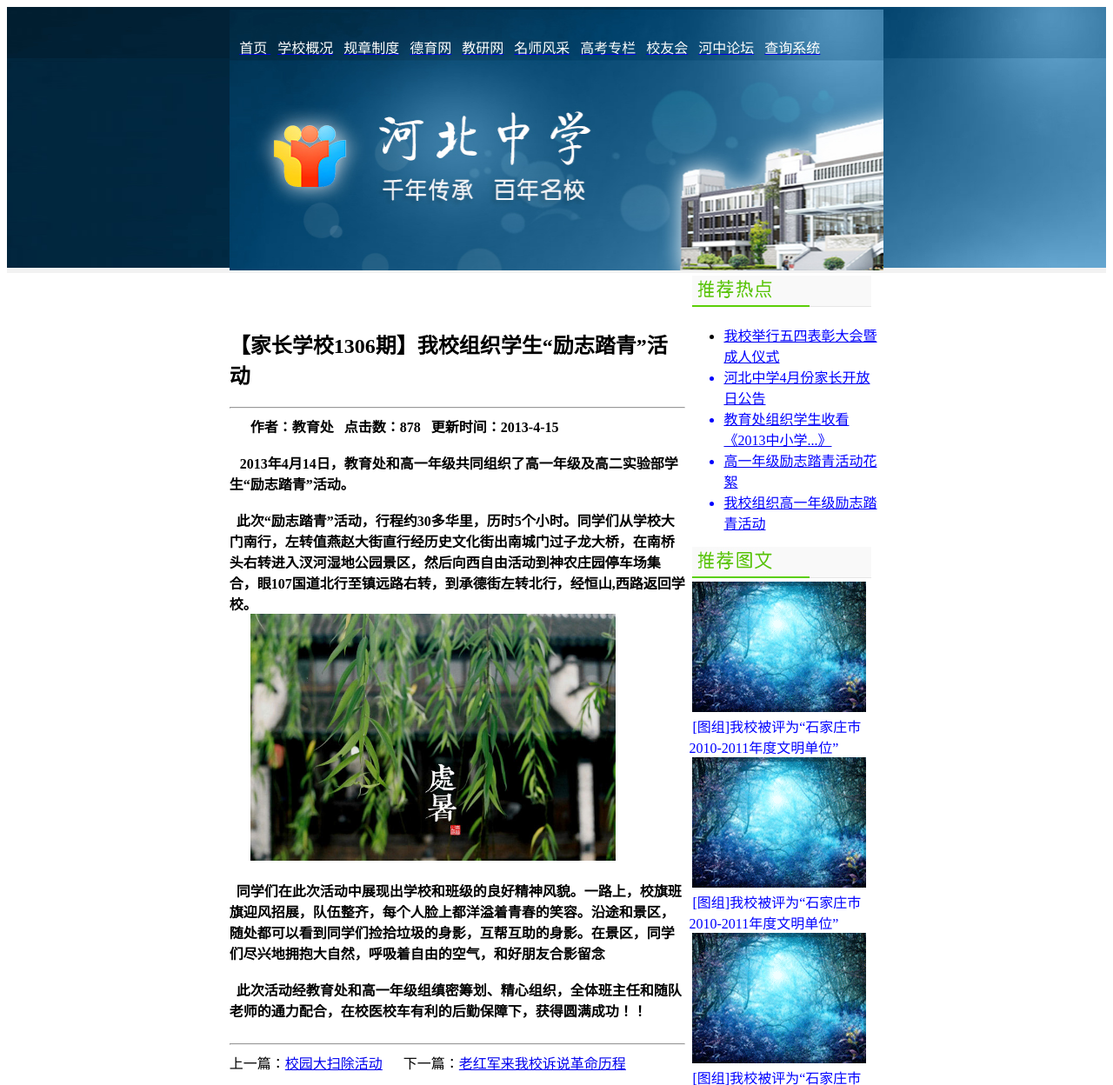
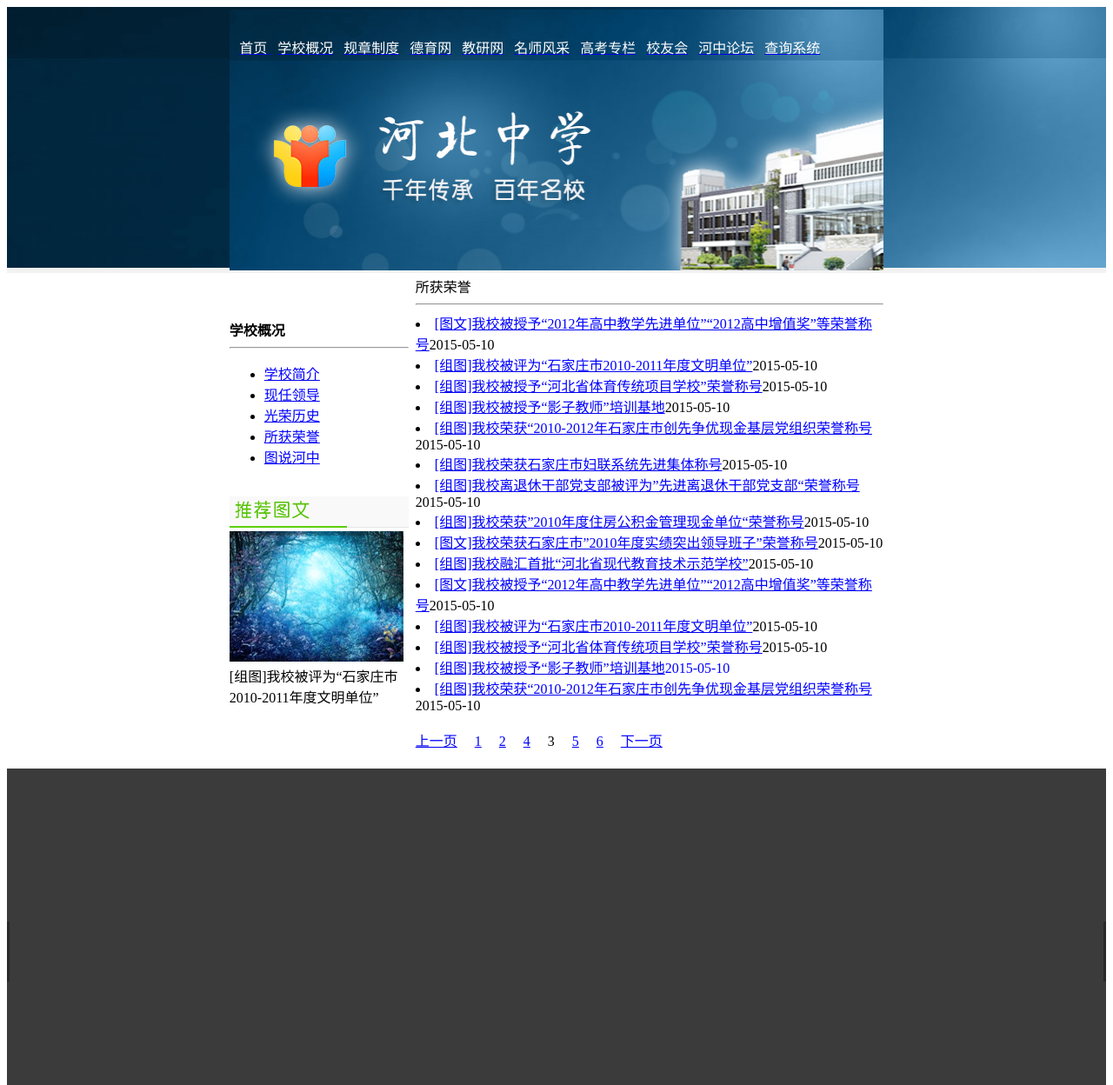
Before and after one commit to KIDkid1412/Web1, a plain HTML site: page lab5/list.html in a window 1280 px wide. Shown: the top 1248 px of the page at 87% size. Drawn offline with Linux system fonts and the light colour scheme.

Commit message:
这个才是真的list

```diff
--- a/lab5/list.html
+++ b/lab5/list.html
@@ -9,9 +9,10 @@
         <tr  >
             <td></td>
             <td rowspan="2" height="294" width="60%">
-            <table background="images/banner.gif" height="300px" width="100%">
+            <table background="images/banner.gif"
+             height="300px" width="100%">
             <tr>
-            <td height="50px" valign="bottom">
+            <td height="50spx" valign="bottom">
             &nbsp;&nbsp;<a href="file:///I:/Web/homework/lab5/content.html"><font color="white">首页</font> </a>&nbsp;
             <a href="file:///I:/Web/homework/lab5/content.html"><font color="white">学校概况</font></a>&nbsp;&nbsp;
             <a href="file:///I:/Web/homework/lab5/content.html"><font color="white">规章制度</font></a>&nbsp;&nbsp;
@@ -36,57 +37,66 @@
             <td></td>
         </tr>
     </table>
-    <table align="center" width="60%">
-        <tr>
-            <td width="70%">
-            <h2><b><font face="黑体" > 【家长学校1306期】我校组织学生“励志踏青”活动</font></b></h2>
-            <hr/>
-            &nbsp;&nbsp;&nbsp;&nbsp;&nbsp;&nbsp;<b>作者：教育处&nbsp;&nbsp;
-            点击数：878&nbsp;&nbsp;
-            更新时间：2013-4-15<br/><br/>
-            &nbsp;&nbsp; 2013年4月14日，教育处和高一年级共同组织了高一年级及高二实验部学生“励志踏青”活动。<br/><br/>
-            &nbsp;&nbsp;此次“励志踏青”活动，行程约30多华里，历时5个小时。同学们从学校大门南行，左转值燕赵大街直行经历史文化街出南城门过子龙大桥，在南桥头右转进入汊河湿地公园景区，然后向西自由活动到神农庄园停车场集合，眼107国道北行至镇远路右转，到承德街左转北行，经恒山,西路返回学校。<br/>
-            &nbsp;&nbsp;&nbsp;&nbsp;&nbsp;&nbsp;<img src="images/newspic.jpg" width="80%" ><br/><br/>
-            &nbsp;&nbsp;同学们在此次活动中展现出学校和班级的良好精神风貌。一路上，校旗班旗迎风招展，队伍整齐，每个人脸上都洋溢着青春的笑容。沿途和景区，随处都可以看到同学们捡拾垃圾的身影，互帮互助的身影。在景区，同学们尽兴地拥抱大自然，呼吸着自由的空气，和好朋友合影留念<br/><br/>
-            &nbsp;&nbsp;此次活动经教育处和高一年级组缜密筹划、精心组织，全体班主任和随队老师的通力配合，在校医校车有利的后勤保障下，获得圆满成功！！</b><br/><br/>
+<table align="center" width="60%">
+    <tr>
+        <td width="25%">
+            <font color="黑体" ><b>学校概况</b></font>
             <hr>
-            上一篇：<a href="file:///I:/Web/homework/lab5/content.html">校园大扫除活动<a/>&nbsp;&nbsp;&nbsp;&nbsp;&nbsp;&nbsp;下一篇：<a href="file:///I:/Web/homework/lab5/content.html">老红军来我校诉说革命历程<a/>
+            <ul>
+                <li><a href="file:///I:/Web/homework/lab5/content.html"text-decoration: none><font color="blue"> 学校简介</font></a></li>
+                <li><a href="file:///I:/Web/homework/lab5/content.html"><font color="blue">现任领导</font></a></li>
+                <li><a href="file:///I:/Web/homework/lab5/content.html"><font color="blue">光荣历史</font></a></li>
+                <li><a href="file:///I:/Web/homework/lab5/content.html"><font color="blue">所获荣誉</font></a></li>
+                <li><a href="file:///I:/Web/homework/lab5/content.html"><font color="blue">图说河中</font></a></li>
+            </ul>
+            <br>
+            <img src="images/tjpic.gif"/><br>
+            <img src="images/pic.gif"/><br>
+            [组图]我校被评为“石家庄市<br>2010-2011年度文明单位”
+            <td/>
 
 
+            <td width="75%">
+            <font color="黑体">所获荣誉</font>
+            <hr>
+
+            <li><a href="file:///I:/Web/homework/lab5/content.html"><font color="blue">[图文]我校被授予“2012年高中教学先进单位”“2012高中增值奖”等荣誉称号</font></a>2015-05-10</li>
+            <li><a href="file:///I:/Web/homework/lab5/content.html"><font color="blue">[组图]我校被评为“石家庄市2010-2011年度文明单位”</font></a>2015-05-10</li>
+            <li><a href="file:///I:/Web/homework/lab5/content.html"><font color="blue">[组图]我校被授予“河北省体育传统项目学校”荣誉称号</font></a>2015-05-10</li>
+            <li><a href="file:///I:/Web/homework/lab5/content.html"><font color="blue">[组图]我校被授予“影子教师”培训基地</font></a>2015-05-10</li>
+            <li><a href="file:///I:/Web/homework/lab5/content.html"><font color="blue">[组图]我校荣获“2010-2012年石家庄市创先争优现金基层党组织荣誉称号</font></a>2015-05-10</li>
+            <li><a href="file:///I:/Web/homework/lab5/content.html"><font color="blue">[组图]我校荣获石家庄市妇联系统先进集体称号</font></a>2015-05-10</li>
+            <li><a href="file:///I:/Web/homework/lab5/content.html"><font color="blue">[组图]我校离退休干部党支部被评为”先进离退休干部党支部“荣誉称号</font></a>2015-05-10</li>
+            <li><a href="file:///I:/Web/homework/lab5/content.html"><font color="blue">[组图]我校荣获”2010年度住房公积金管理现金单位“荣誉称号</font></a>2015-05-10</li>
+            <li><a href="file:///I:/Web/homework/lab5/content.html"><font color="blue">[图文]我校荣获石家庄市”2010年度实绩突出领导班子”荣誉称号</font></a>2015-05-10</li>
+            <li><a href="file:///I:/Web/homework/lab5/content.html"><font color="blue">[组图]我校融汇首批“河北省现代教育技术示范学校”</font></a>2015-05-10</li>
+            <li><a href="file:///I:/Web/homework/lab5/content.html"><font color="blue">[图文]我校被授予“2012年高中教学先进单位”“2012高中增值奖”等荣誉称号</font></a>2015-05-10</li>
+            <li><a href="file:///I:/Web/homework/lab5/content.html"><font color="blue">[组图]我校被评为“石家庄市2010-2011年度文明单位”</font></a>2015-05-10</li>
+            <li><a href="file:///I:/Web/homework/lab5/content.html"><font color="blue">[组图]我校被授予“河北省体育传统项目学校”荣誉称号</font></a>2015-05-10</li>
+            <li><a href="file:///I:/Web/homework/lab5/content.html"><font color="blue">[组图]我校被授予“影子教师”培训基地</a>2015-05-10</font></li>
+            <li><a href="file:///I:/Web/homework/lab5/content.html"><font color="blue">[组图]我校荣获“2010-2012年石家庄市创先争优现金基层党组织荣誉称号</font></a>2015-05-10</li>
+            <br>
+            <a href="file:///I:/Web/homework/lab5/content.html"><font color="blue">上一页</font></a>&nbsp;&nbsp;&nbsp;&nbsp;
+            <a href="file:///I:/Web/homework/lab5/content.html"><font color="blue">1</font></a>&nbsp;&nbsp;&nbsp;&nbsp;
+            <a href="file:///I:/Web/homework/lab5/content.html"><font color="blue">2</font></a>&nbsp;&nbsp;&nbsp;&nbsp;
+            <a href="file:///I:/Web/homework/lab5/content.html"><font color="blue">4</font></a>&nbsp;&nbsp;&nbsp;&nbsp;
+            3&nbsp;&nbsp;&nbsp;&nbsp;
+            <a href="file:///I:/Web/homework/lab5/content.html"><font color="blue">5</font></a>&nbsp;&nbsp;&nbsp;&nbsp;
+            <a href="file:///I:/Web/homework/lab5/content.html"><font color="blue">6</font></a>&nbsp;&nbsp;&nbsp;&nbsp;
+            <a href="file:///I:/Web/homework/lab5/content.html"><font color="blue">下一页</font></a>
+
+        </td>
+    </tr>
 
 
-            </td>
-            <td width="30%">
-            &nbsp;<img src="images/hot.gif">
-                <ul>
-                <li><a href="file:///I:/Web/homework/lab5/content.html"><font color="blue">我校举行五四表彰大会暨成人仪式<a/></li>
-                <li><a href="file:///I:/Web/homework/lab5/content.html"><font color="blue"><font color="blue">河北中学4月份家长开放日公告<a/></li>
-                <li><a href="file:///I:/Web/homework/lab5/content.html"><font color="blue">教育处组织学生收看《2013中小学...》<a/></li>
-                <li><a href="file:///I:/Web/homework/lab5/content.html"><font color="blue">高一年级励志踏青活动花絮<a/></li>
-                <li><a href="file:///I:/Web/homework/lab5/content.html"><font color="blue">我校组织高一年级励志踏青活动<a/></li>
-                </ul>
-                &nbsp;<img src="images/tjpic.gif"><br/>
-                &nbsp;<img src="images/pic.gif"><br/>
-                &nbsp;[图组]我校被评为“石家庄市2010-2011年度文明单位”<br/>
-                &nbsp;<img src="images/pic.gif"><br/>
-                &nbsp;[图组]我校被评为“石家庄市2010-2011年度文明单位”<br/>
-                &nbsp;<img src="images/pic.gif"><br/>
-                &nbsp;[图组]我校被评为“石家庄市2010-2011年度文明单位”
-            </td>
-        </tr>
-    </table>
-
-
-
-    <table background="images/foot_bg.gif" width="100%" height="10%" border="0">
+</table>
+<br>
+ <table background="images/foot_bg.gif" width="100%" height="10%" border="0">
         <tr >
-            <td align="center"><img src="images/foot_bg.gif" width="100%" height="10%"><font color="white">Copyright&copy;2008-2016http://www.***.comAllReserved网站备案：冀ICP备00000000号</font>
+            <td align="center"><img src="images/foot_bg.gif" width="100%" height="10%"><font color="blue">Copyright&copy;2008-2016http://www.***.comAllReserved网站备案：冀ICP备00000000号</font>
 
             </td>
         </tr>
     </table>
-
-
-
 </body>
-<html>
+</html>
```
